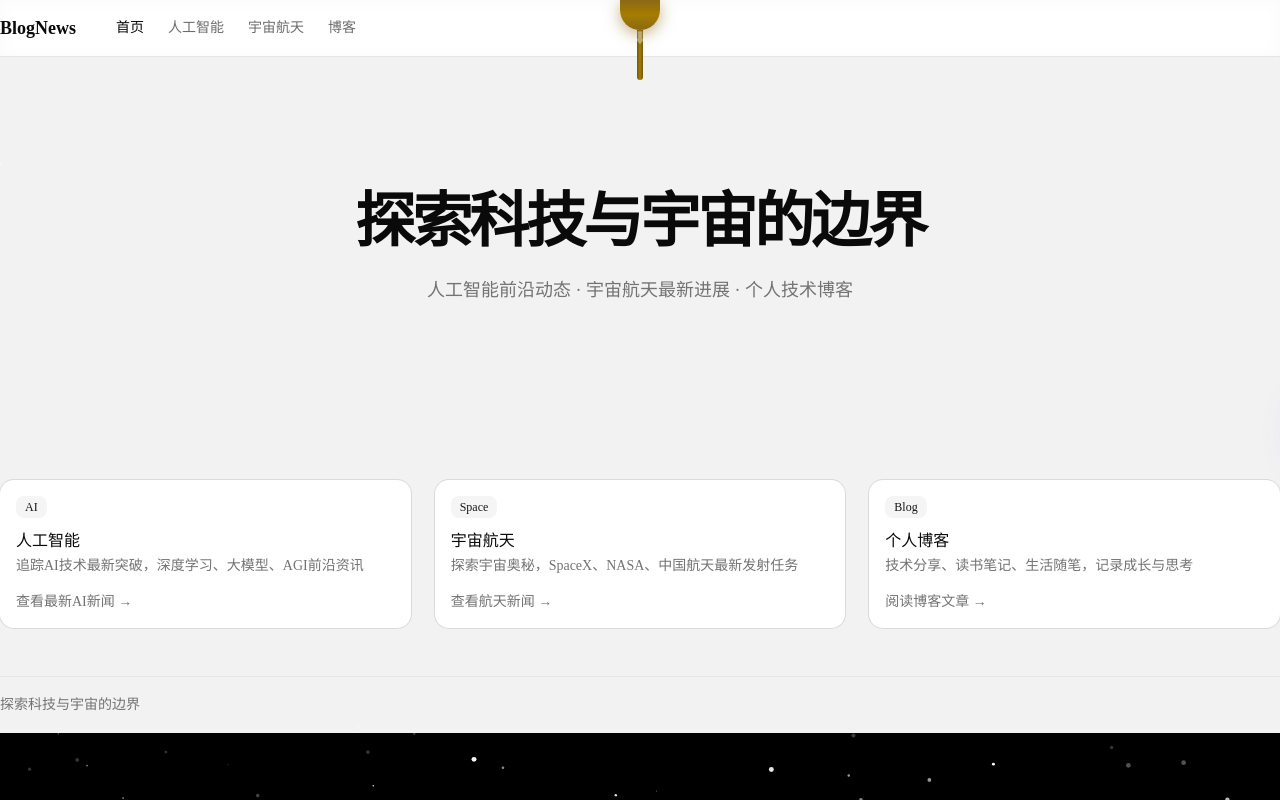
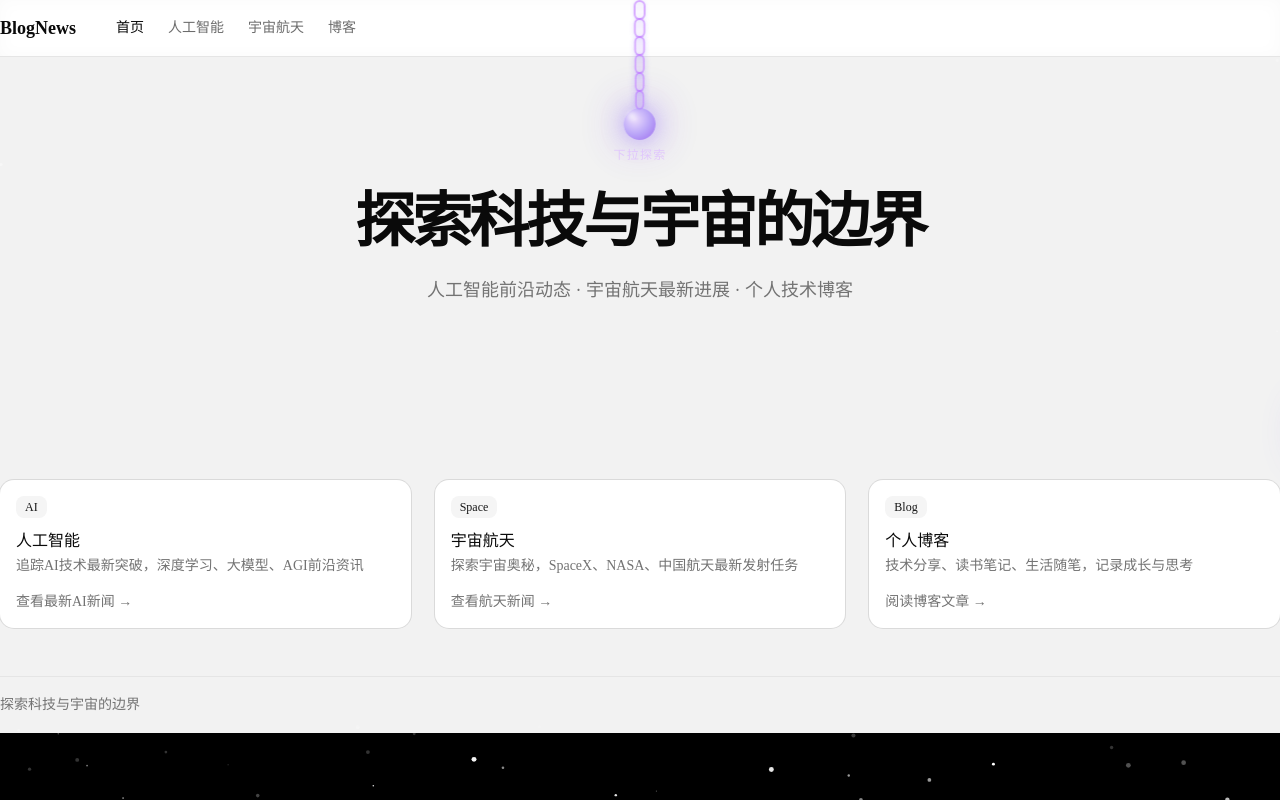
Before and after one commit to MinusBoolean/booleangame, a Next.js app in the folder my-app/: page / in a window 1280 px wide. Built offline with nearby package versions, Linux system fonts and the light colour scheme.

Commit message:
feat: 星尘锁链样式 - 紫色渐变链条 + 发光宝珠

```diff
--- a/my-app/src/components/SolarSystem.tsx
+++ b/my-app/src/components/SolarSystem.tsx
@@ -218,8 +218,6 @@ export function SolarSystem() {
     return () => window.removeEventListener("keydown", handleEsc);
   }, []);
 
-  const ropeHeight = 80 + pullProgress * 120;
-
   return (
     <>
       <canvas
@@ -245,24 +243,40 @@ export function SolarSystem() {
             }
           }}
         >
-          <div
-            className="w-10 h-[30px] rounded-b-[20px] relative"
-            style={{
-              background: "linear-gradient(180deg, #8b6914, #a67c00, #8b6914)",
-              boxShadow: "0 4px 15px rgba(139,105,20,0.5)",
-            }}
-          >
-            <span className="absolute bottom-[-20px] left-1/2 -translate-x-1/2 text-sm text-white/40 animate-bounce">
-              ⬇
+          {/* 星尘锁链 */}
+          <div className="flex flex-col items-center">
+            {Array.from({ length: 6 }, (_, i) => (
+              <div
+                key={i}
+                className="w-3 h-5 border-2 border-purple-400/60 rounded-full"
+                style={{
+                  marginTop: i === 0 ? 0 : "-2px",
+                  background: `linear-gradient(180deg, rgba(167,139,250,${0.1 + i * 0.05}), rgba(192,132,252,${0.05 + i * 0.03}))`,
+                  boxShadow: `0 0 ${4 + i}px rgba(167,139,250,${0.2 + i * 0.05})`,
+                  transform: `scaleX(${1 - i * 0.05})`,
+                }}
+              />
+            ))}
+            <div
+              className="relative w-8 h-8 mt-[-2px] animate-pulse"
+              style={{
+                background: "radial-gradient(circle at 35% 35%, #e9d5ff, #a78bfa, #7c3aed)",
+                borderRadius: "50%",
+                boxShadow: "0 0 20px rgba(167,139,250,0.8), 0 0 40px rgba(124,58,237,0.5), 0 0 60px rgba(167,139,250,0.3)",
+              }}
+            >
+              <div
+                className="absolute top-1 left-1 w-2 h-2 rounded-full"
+                style={{
+                  background: "rgba(255,255,255,0.6)",
+                  filter: "blur(2px)",
+                }}
+              />
+            </div>
+            <span className="mt-2 text-xs text-purple-300/60 animate-bounce tracking-widest">
+              下拉探索
             </span>
           </div>
-          <div
-            className="w-1.5 rounded-b-[3px]"
-            style={{
-              height: `${ropeHeight - 30}px`,
-              background: "linear-gradient(90deg, #6b5a14, #a67c00, #6b5a14)",
-            }}
-          />
         </div>
       )}
 
```
Also changed, not shown: 2 other files (tests, documents, lock files or other folders).
